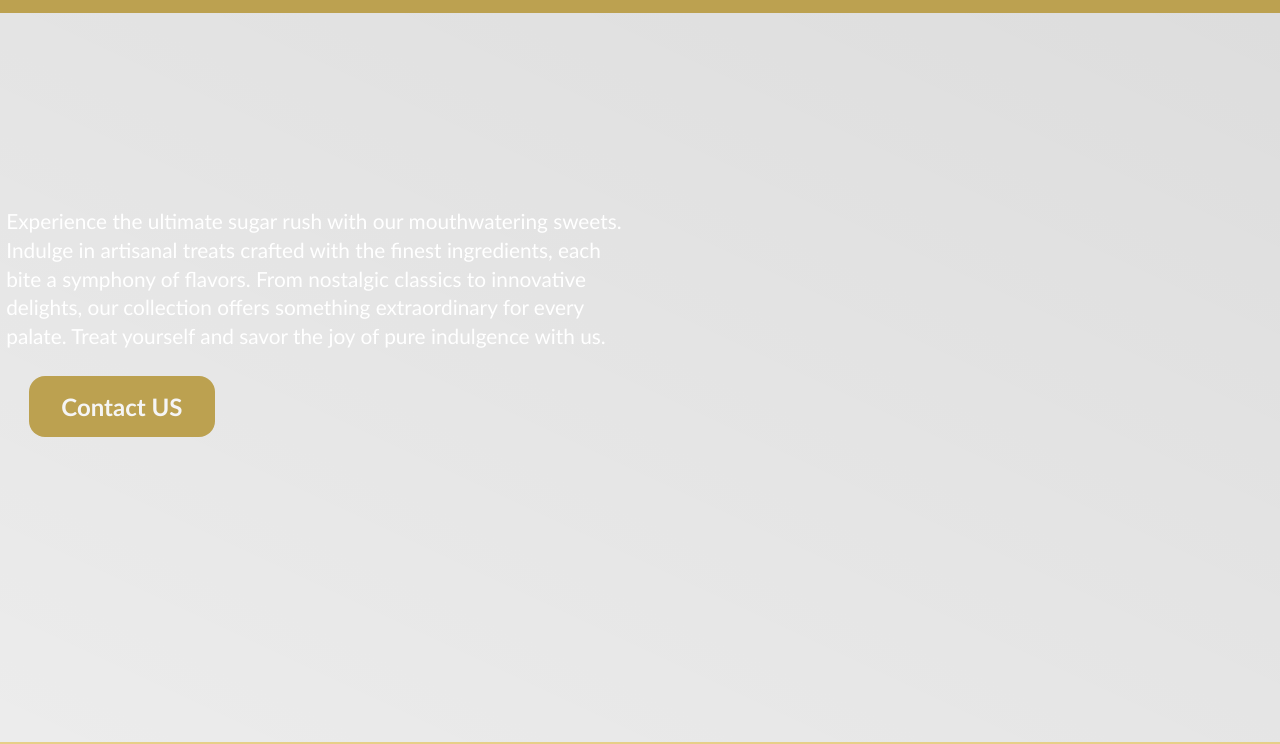
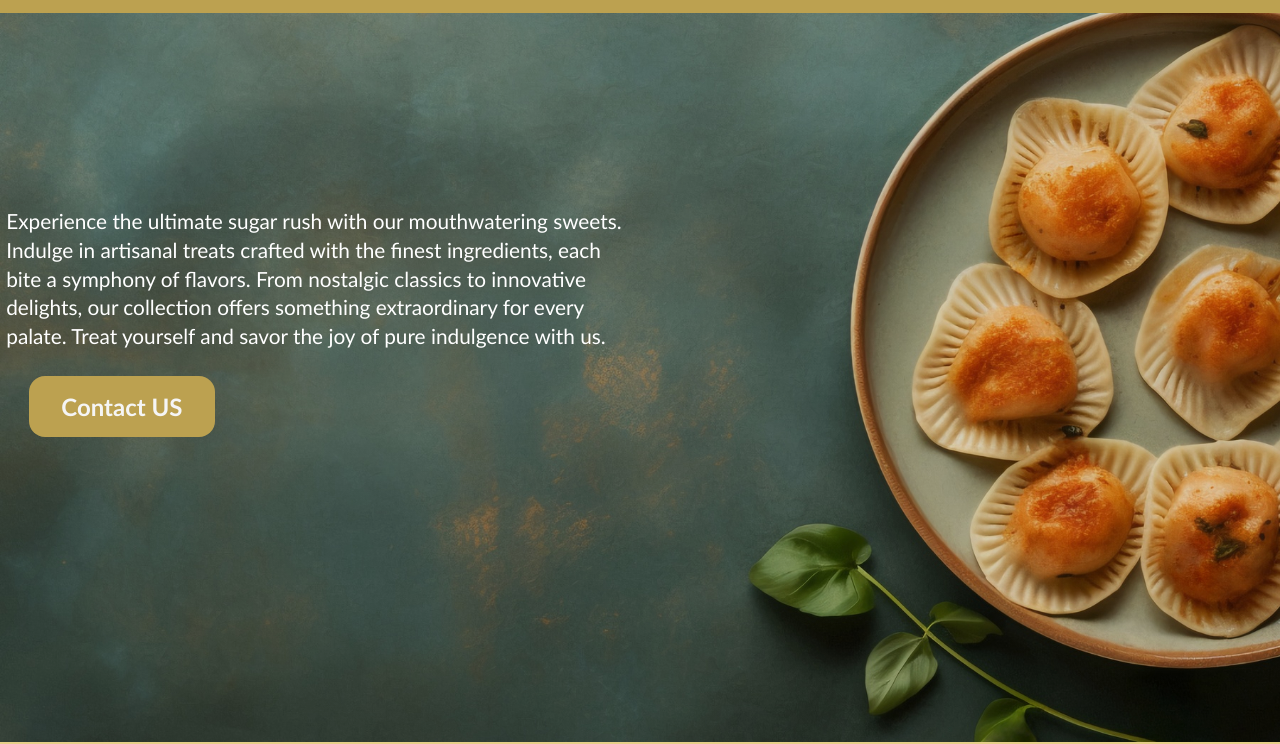
Before and after one commit to reddyakash290/sweetshop, a website: page index.html in a window 1280 px wide. Shown: the part 58-802 px from the top of the page. Drawn offline with Linux system fonts and the light colour scheme.

Commit message:
Update style.css

```diff
--- a/public/Style/style.css
+++ b/public/Style/style.css
@@ -94,7 +94,7 @@ a:last-child {
       rgba(0, 0, 0, 0.074),
       rgba(0, 0, 0, 0.138)
     ),
-    url("public/img/2150857966.jpg");
+    url("/public/img/2150857966.jpg");
   background-size: cover;
   height: 100vh;
 }
```
